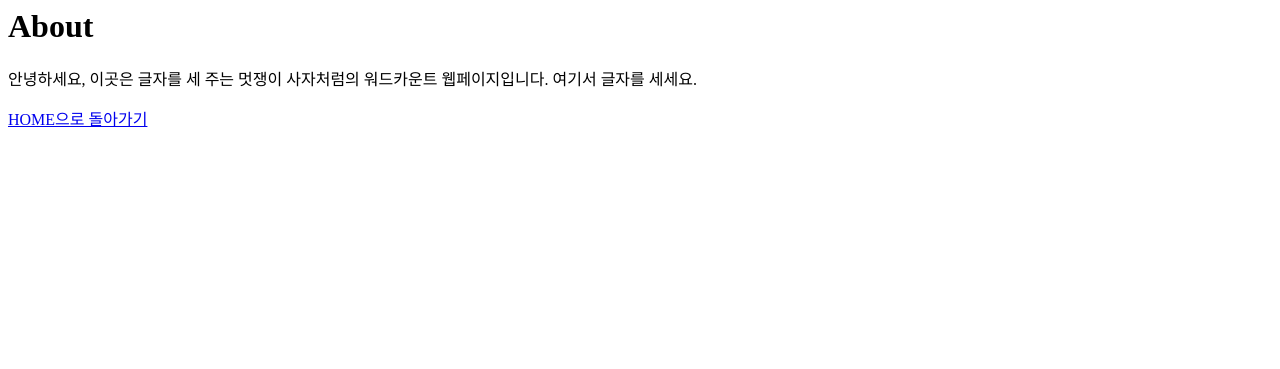
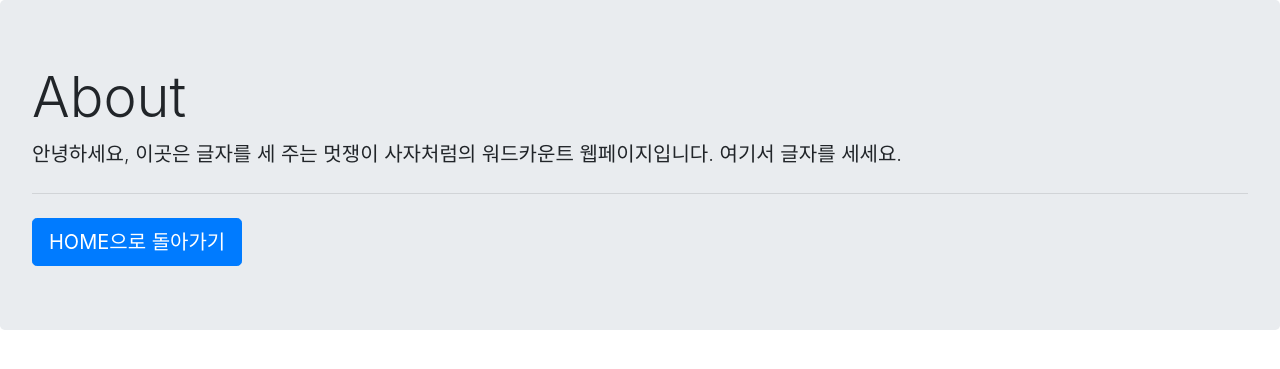
Before and after one commit to OhSeongBeen/wordcounter, a Django app: template wordcount/templates/about.html in a window 1280 px wide. Shown: the top 369 px of the page. Run offline with Django 3.2, Linux system fonts and the light colour scheme; the template is opened without the code that fills it, so the values that code supplies are empty; some libraries are stand-ins or nearby versions.

Commit message:
original version2

```diff
--- a/wordcount/templates/about.html
+++ b/wordcount/templates/about.html
@@ -1,7 +1,16 @@
-<h1>About</h1>
-
-<p>
-    안녕하세요, 이곳은 글자를 세 주는 멋쟁이 사자처럼의 워드카운트 웹페이지입니다.
-    여기서 글자를 세세요.
-</p>
-<a href="{%url  'home'%}">HOME으로 돌아가기</a>
+<!DOCTYPE html>
+<head>
+    <meta charset="UTF-8">
+    <!-- <meta name="viewport" content="width=device-width, initial-scale=1.0"> -->
+    <link rel="stylesheet" href="https://stackpath.bootstrapcdn.com/bootstrap/4.3.1/css/bootstrap.min.css"
+    integrity="sha384-ggOyR0iXCbMQv3Xipma34MD+dH/1fQ784/j6cY/iJTQUOhcWr7x9JvoRxT2MZw1T"
+    crossorigin="anonymous">
+</head>
+<body>
+    <div class="jumbotron">
+        <h1 class="display-4">About</h1>
+        <p class="lead">안녕하세요, 이곳은 글자를 세 주는 멋쟁이 사자처럼의 워드카운트 웹페이지입니다. 여기서 글자를 세세요.</p>
+        <hr class="my-4">
+        <a class="btn btn-primary btn-lg" href="{%url  'home'%}" role="button">HOME으로 돌아가기</a>
+    </div>
+</body>
```
